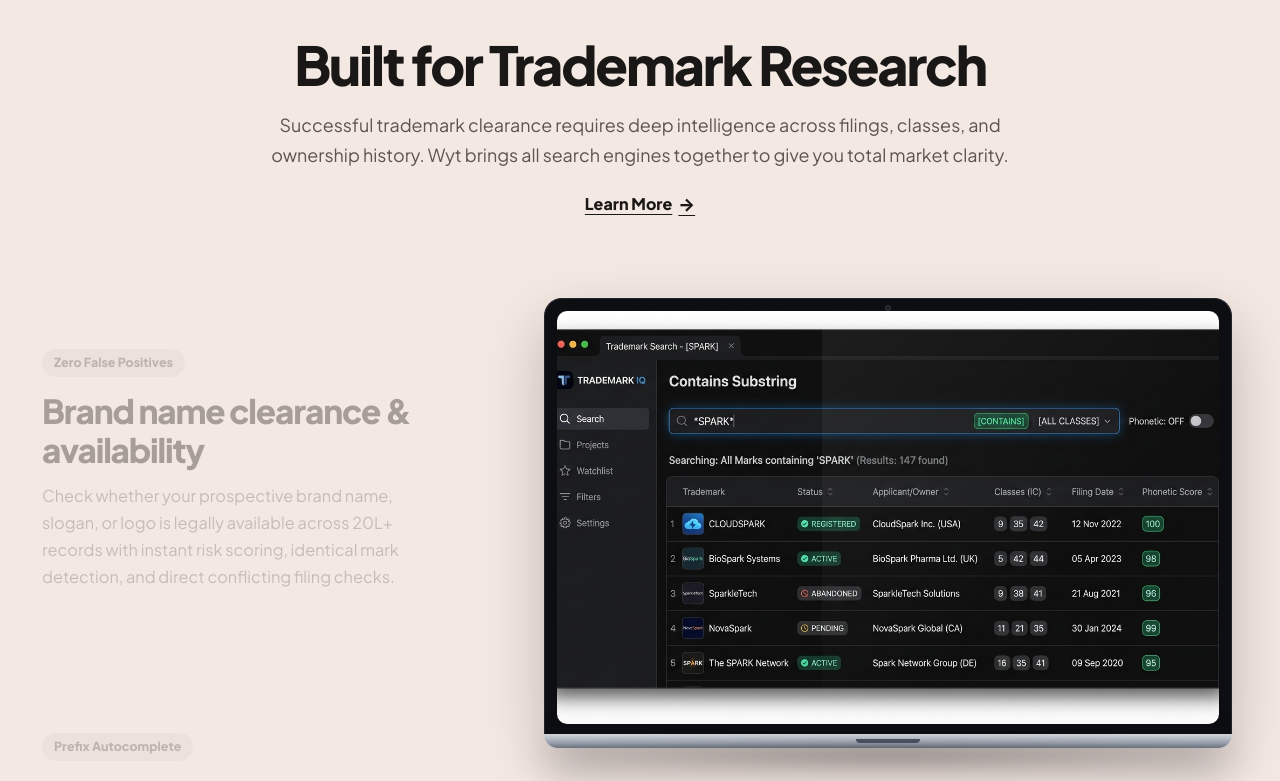
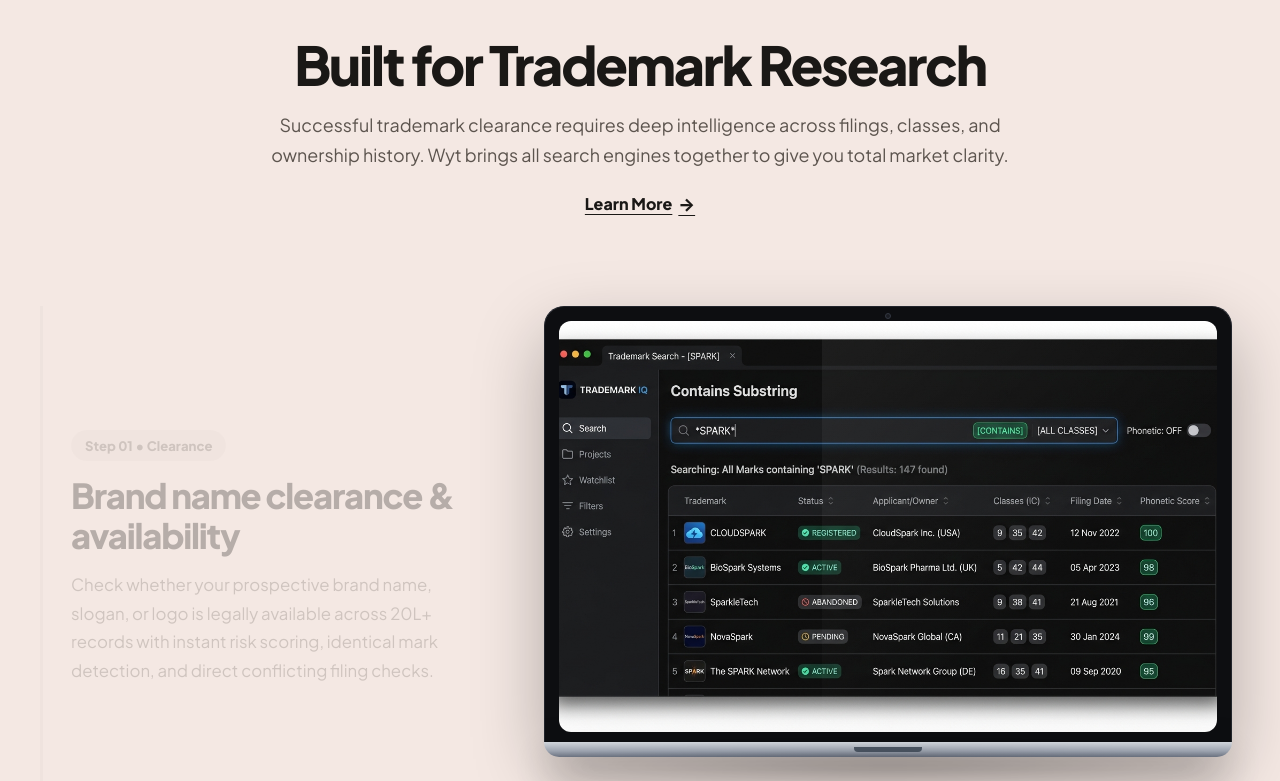
Before and after one commit to abitha340/wty, a React (Vite) app in the folder frontend/: page / in a window 1280 px wide. Shown: the part 5171-5952 px from the top of the page. Built offline with nearby package versions, Linux system fonts and the light colour scheme.

Commit message:
Pin laptop mockup in fixed position with multi-content scrollytelling and dynamic screen updates

```diff
--- a/frontend/src/components/UseCasesSection.jsx
+++ b/frontend/src/components/UseCasesSection.jsx
@@ -3,7 +3,7 @@
 import competitorAsset from '../assets/tm_mode_startswith_ui.jpg';
 import phoneticAsset from '../assets/tm_mode_contains_ui.jpg';
 import duediligenceAsset from '../assets/advanced_filters_ui.png';
-import { ArrowRight, ShieldCheck, TrendingUp, Layers, CheckCircle } from 'lucide-react';
+import { ArrowRight, CheckCircle2 } from 'lucide-react';
 
 export default function UseCasesSection({ onNavigateSearch, setActiveTab }) {
   const [activeStep, setActiveStep] = useState(0);
@@ -14,7 +14,7 @@
       title: 'Brand name clearance & availability',
       desc: 'Check whether your prospective brand name, slogan, or logo is legally available across 20L+ records with instant risk scoring, identical mark detection, and direct conflicting filing checks.',
       imgAsset: clearanceAsset,
-      badge: 'Zero False Positives',
+      badge: 'Step 01 • Clearance',
       query: 'NIKE'
     },
     {
@@ -22,7 +22,7 @@
       title: 'Competitor filings & market intelligence',
       desc: 'Track new brand registrations, prefix variations, and emerging portfolio expansions across leading enterprises, competitor companies, and emerging market players.',
       imgAsset: competitorAsset,
-      badge: 'Prefix Autocomplete',
+      badge: 'Step 02 • Intelligence',
       query: 'TECH'
     },
     {
@@ -30,7 +30,7 @@
       title: 'Compound words & phonetic risk analysis',
       desc: 'Search within compound words, stylized names, and phonetic sound-alikes to discover partial overlaps and prevent costly opposition disputes before filing.',
       imgAsset: phoneticAsset,
-      badge: 'Fuzzy Phonetics',
+      badge: 'Step 03 • Risk Analysis',
       query: 'SPARK'
     },
     {
@@ -38,27 +38,29 @@
       title: 'Class exploration & statutory due diligence',
       desc: 'Inspect international Nice classifications (Classes 1 to 45), certified registration certificates, ownership chains of title, and upcoming renewal statutory deadlines.',
       imgAsset: duediligenceAsset,
-      badge: '45 Nice Classes',
+      badge: 'Step 04 • Due Diligence',
       query: ''
     }
   ];
 
-  // Scroll listener for sticky scrollytelling
+  // High-precision scroll tracking to detect which content step is currently in the reading zone
   useEffect(() => {
     const handleScroll = () => {
-      const stepElements = steps.map((s) => document.getElementById(`usecase-step-${s.id}`));
-      const triggerPoint = window.innerHeight * 0.45;
+      const triggerY = window.innerHeight * 0.45;
 
-      stepElements.forEach((el, index) => {
-        if (!el) return;
-        const rect = el.getBoundingClientRect();
-        if (rect.top <= triggerPoint && rect.bottom >= triggerPoint) {
-          setActiveStep(index);
+      steps.forEach((step, index) => {
+        const el = document.getElementById(`usecase-step-${step.id}`);
+        if (el) {
+          const rect = el.getBoundingClientRect();
+          if (rect.top <= triggerY && rect.bottom >= triggerY) {
+            setActiveStep(index);
+          }
         }
       });
     };
 
     window.addEventListener('scroll', handleScroll, { passive: true });
+    handleScroll(); // Initial check on mount
     return () => window.removeEventListener('scroll', handleScroll);
   }, [steps]);
 
@@ -82,11 +84,10 @@
   return (
     <section style={{
       paddingTop: '96px',
-      paddingBottom: '120px',
+      paddingBottom: '140px',
       background: 'rgb(244, 232, 227)',
       color: '#1a1816',
       position: 'relative',
-      overflow: 'hidden',
       width: '100%'
     }}>
 
@@ -95,14 +96,13 @@
         maxWidth: '1440px',
         margin: '0 auto',
         padding: '0 clamp(20px, 4vw, 48px)',
-        position: 'relative',
-        zIndex: 1
+        position: 'relative'
       }}>
 
         {/* =========================================================================
-            TOP HEADER AREA (MATCHING REFERENCE TWO-LINE TITLE & LEARN MORE LINK)
+            TOP HEADER AREA
            ========================================================================= */}
-        <div style={{ textAlign: 'center', maxWidth: '780px', margin: '0 auto 80px auto' }}>
+        <div style={{ textAlign: 'center', maxWidth: '780px', margin: '0 auto 88px auto' }}>
 
           <h2 style={{
             fontSize: 'clamp(2.4rem, 4.2vw, 3.8rem)',
@@ -147,7 +147,8 @@
         </div>
 
         {/* =========================================================================
-            STICKY SCROLLYTELLING CONTAINER: LEFT = SCROLLABLE STEPS | RIGHT = STICKY LAPTOP
+            STICKY SCROLLYTELLING CONTAINER:
+            LEFT = MULTIPLE SCROLLABLE CONTENT BLOCKS | RIGHT = FIXED/STICKY LAPTOP DISPLAY
            ========================================================================= */}
         <div style={{
           display: 'grid',
@@ -158,9 +159,9 @@
         }} className="scrollytelling-split-layout">
 
           {/* =======================================================================
-              LEFT COLUMN: SCROLLABLE USE CASE CONTENT BLOCKS
+              LEFT COLUMN: SCROLLABLE USE CASE CONTENT BLOCKS (MULTIPLE CONTENT SCROLL)
              ======================================================================= */}
-          <div style={{ display: 'flex', flexDirection: 'column' }}>
+          <div style={{ display: 'flex', flexDirection: 'column' }} className="scrollytelling-left-col">
             {steps.map((step, idx) => {
               const isActive = activeStep === idx;
 
@@ -170,27 +171,29 @@
                   id={`usecase-step-${step.id}`}
                   onClick={() => scrollToStep(idx)}
                   style={{
-                    paddingTop: '40px',
-                    paddingBottom: '80px',
-                    minHeight: '48vh',
+                    paddingTop: '60px',
+                    paddingBottom: '100px',
+                    minHeight: '68vh',
                     display: 'flex',
                     flexDirection: 'column',
                     justifyContent: 'center',
                     cursor: 'pointer',
-                    transition: 'opacity 0.35s ease, transform 0.35s ease',
-                    opacity: isActive ? 1 : 0.35,
-                    transform: isActive ? 'translateX(0px)' : 'translateX(-6px)'
+                    transition: 'opacity 0.4s ease, transform 0.4s ease',
+                    opacity: isActive ? 1 : 0.28,
+                    transform: isActive ? 'translateX(0px)' : 'translateX(-8px)',
+                    borderLeft: isActive ? '3px solid #083866' : '3px solid rgba(0, 0, 0, 0.08)',
+                    paddingLeft: '28px'
                   }}
                 >
 
-                  {/* Step Active Pill Indicator */}
+                  {/* Step Pill Indicator */}
                   <div style={{ display: 'inline-flex', marginBottom: '14px' }}>
                     <span style={{
-                      padding: '4px 12px',
+                      padding: '5px 14px',
                       borderRadius: '9999px',
-                      background: isActive ? '#083866' : 'rgba(0, 0, 0, 0.08)',
-                      color: isActive ? '#ffffff' : '#5c544e',
-                      fontSize: '0.78rem',
+                      background: isActive ? '#083866' : 'rgba(0, 0, 0, 0.06)',
+                      color: isActive ? '#ffffff' : '#736b64',
+                      fontSize: '0.82rem',
                       fontWeight: '800',
                       transition: 'all 0.3s ease'
                     }}>
@@ -198,25 +201,25 @@
                     </span>
                   </div>
 
-                  {/* Title */}
+                  {/* Step Title */}
                   <h3 style={{
-                    fontSize: 'clamp(1.75rem, 2.6vw, 2.3rem)',
+                    fontSize: 'clamp(1.85rem, 2.7vw, 2.4rem)',
                     fontWeight: '900',
                     letterSpacing: '-0.035em',
                     color: '#1a1816',
-                    marginBottom: '14px',
-                    lineHeight: 1.18
+                    marginBottom: '16px',
+                    lineHeight: 1.16
                   }}>
                     {step.title}
                   </h3>
 
-                  {/* Description */}
+                  {/* Step Description */}
                   <p style={{
-                    fontSize: '1.02rem',
-                    color: isActive ? '#3d3732' : '#736b64',
-                    lineHeight: 1.65,
+                    fontSize: '1.05rem',
+                    color: isActive ? '#2d2723' : '#736b64',
+                    lineHeight: 1.7,
                     margin: 0,
-                    maxWidth: '400px'
+                    maxWidth: '420px'
                   }}>
                     {step.desc}
                   </p>
@@ -229,18 +232,18 @@
                         if (onNavigateSearch) onNavigateSearch(step.query);
                       }}
                       style={{
-                        marginTop: '20px',
+                        marginTop: '24px',
                         display: 'inline-flex',
                         alignItems: 'center',
                         gap: '8px',
-                        fontSize: '0.92rem',
+                        fontSize: '0.96rem',
                         fontWeight: '800',
                         color: '#083866',
                         cursor: 'pointer'
                       }}
                     >
                       <span>Explore this workflow</span>
-                      <ArrowRight size={16} />
+                      <ArrowRight size={17} />
                     </div>
                   )}
 
@@ -250,11 +253,13 @@
           </div>
 
           {/* =======================================================================
-              RIGHT COLUMN: STICKY MACBOOK / LAPTOP HARDWARE MOCKUP
+              RIGHT COLUMN: FIXED POSITION STICKY LAPTOP MOCKUP
+              (Remains pinned in place while left content scrolls beside it!)
              ======================================================================= */}
           <div style={{
             position: 'sticky',
             top: '120px',
+            alignSelf: 'flex-start',
             width: '100%',
             display: 'flex',
             flexDirection: 'column',
@@ -266,16 +271,16 @@
             {/* Realistic Laptop Hardware Frame */}
             <div style={{
               width: '100%',
-              maxWidth: '820px',
+              maxWidth: '840px',
               position: 'relative'
             }}>
 
               {/* Laptop Screen Top Lid Frame */}
               <div style={{
                 background: '#0d0e11',
-                borderRadius: '18px 18px 0 0',
-                padding: '12px 12px 10px 12px',
-                boxShadow: '0 24px 60px rgba(0, 0, 0, 0.22)',
+                borderRadius: '20px 20px 0 0',
+                padding: '14px 14px 10px 14px',
+                boxShadow: '0 28px 70px rgba(0, 0, 0, 0.28)',
                 border: '1.5px solid #22252c',
                 borderBottom: 'none',
                 position: 'relative'
@@ -296,15 +301,15 @@
 
                 {/* Display Screen Viewport */}
                 <div style={{
-                  borderRadius: '10px',
+                  borderRadius: '12px',
                   overflow: 'hidden',
                   background: '#000000',
                   aspectRatio: '16 / 10',
                   position: 'relative',
-                  boxShadow: 'inset 0 0 10px rgba(0, 0, 0, 0.8)'
+                  boxShadow: 'inset 0 0 12px rgba(0, 0, 0, 0.8)'
                 }}>
 
-                  {/* Dynamic Switching Screen Image */}
+                  {/* Dynamic Switching Screen Image matching the active scrolling content */}
                   <img
                     key={steps[activeStep].id}
                     src={steps[activeStep].imgAsset}
@@ -314,7 +319,7 @@
                       height: '100%',
                       objectFit: 'cover',
                       display: 'block',
-                      animation: 'laptopScreenFade 0.4s cubic-bezier(0.16, 1, 0.3, 1)'
+                      animation: 'laptopScreenFade 0.45s cubic-bezier(0.16, 1, 0.3, 1)'
                     }}
                   />
 
@@ -335,19 +340,19 @@
 
               {/* Laptop Base Bottom Lip */}
               <div style={{
-                height: '14px',
+                height: '15px',
                 background: 'linear-gradient(180deg, #d1d5db 0%, #9ca3af 60%, #6b7280 100%)',
-                borderRadius: '0 0 14px 14px',
+                borderRadius: '0 0 16px 16px',
                 position: 'relative',
-                boxShadow: '0 16px 36px rgba(0, 0, 0, 0.35)',
+                boxShadow: '0 18px 40px rgba(0, 0, 0, 0.38)',
                 display: 'flex',
                 alignItems: 'center',
                 justifyContent: 'center'
               }}>
                 {/* Opening Thumb Notch */}
                 <div style={{
-                  width: '64px',
-                  height: '4px',
+                  width: '68px',
+                  height: '4.5px',
                   borderRadius: '0 0 4px 4px',
                   background: '#4b5563'
                 }} />
@@ -355,11 +360,11 @@
 
               {/* Laptop Shadow on Table Surface */}
               <div style={{
-                width: '92%',
-                height: '24px',
+                width: '94%',
+                height: '26px',
                 margin: '0 auto',
-                background: 'radial-gradient(ellipse at center, rgba(0, 0, 0, 0.25) 0%, transparent 75%)',
-                filter: 'blur(8px)',
+                background: 'radial-gradient(ellipse at center, rgba(0, 0, 0, 0.28) 0%, transparent 75%)',
+                filter: 'blur(9px)',
                 marginTop: '-4px'
               }} />
 
@@ -374,7 +379,7 @@
       <style>{`
         @keyframes laptopScreenFade {
           from {
-            opacity: 0.4;
+            opacity: 0.35;
             transform: scale(0.985);
           }
           to {
@@ -383,16 +388,22 @@
           }
         }
 
-        @media (max-width: 960px) {
+        @media (max-width: 992px) {
           .scrollytelling-split-layout {
             grid-template-columns: 1fr !important;
-            gap: 40px !important;
+            gap: 36px !important;
           }
           .sticky-laptop-wrapper {
             position: relative !important;
             top: 0 !important;
             margin-bottom: 40px;
           }
+          .scrollytelling-left-col > div {
+            min-height: auto !important;
+            padding: 32px 0 32px 20px !important;
+            opacity: 1 !important;
+            transform: none !important;
+          }
         }
       `}</style>
     </section>
```
